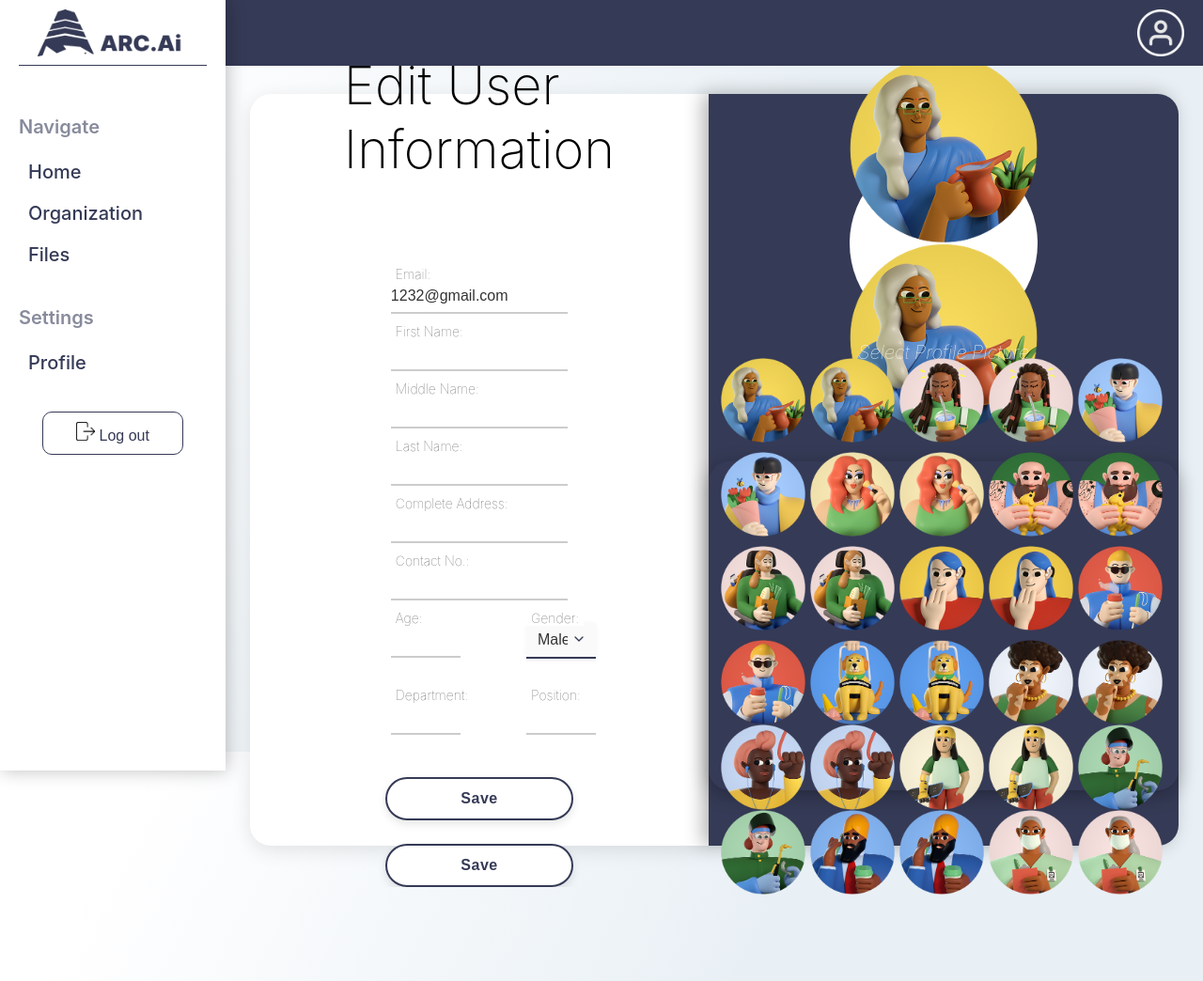
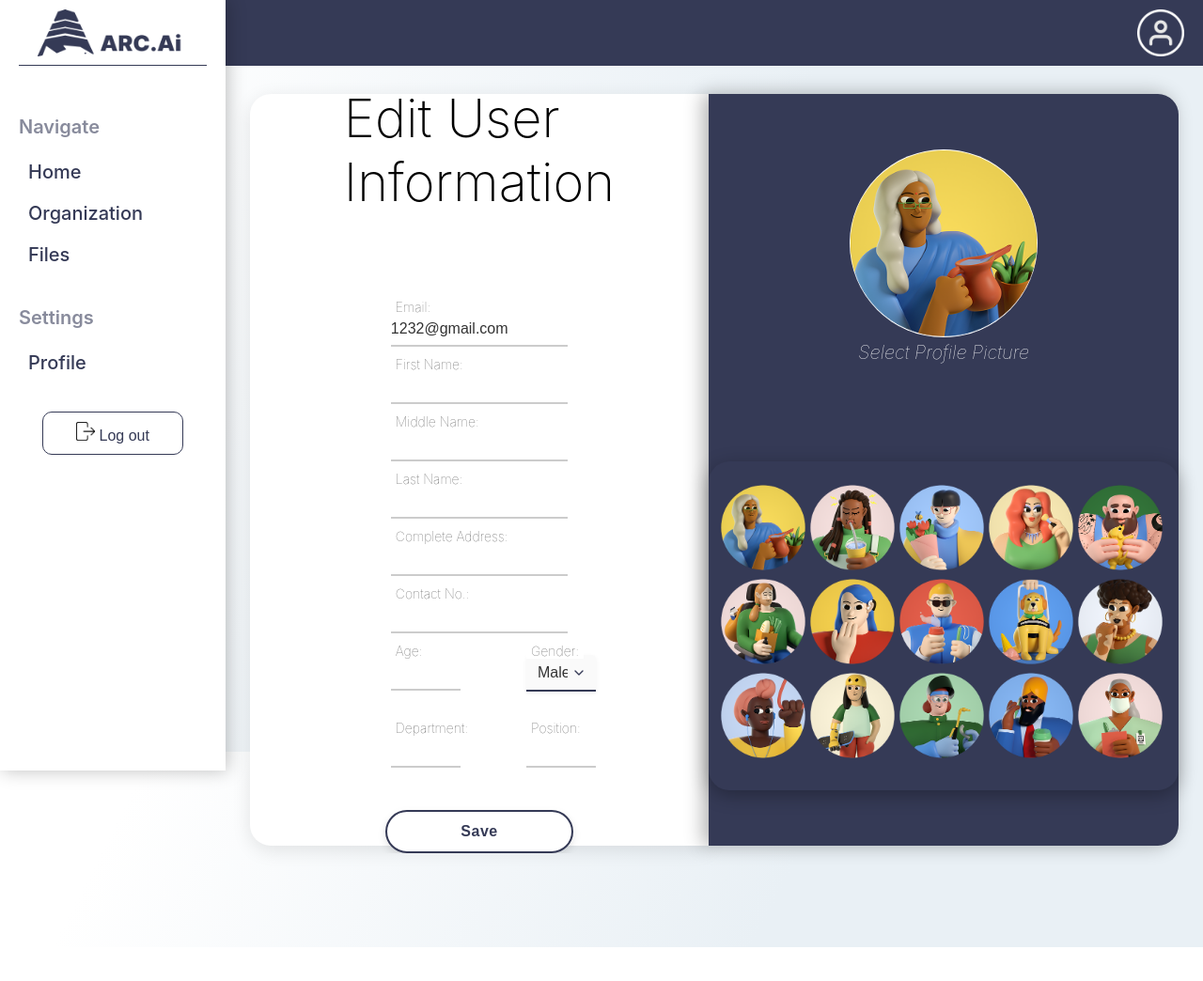
Before and after one commit to DukeZyke/Arc.Ai, a Django app: page /edit_user_profile/15/ in a window 1280 px wide. Shown: the whole page at 94% size. After the commit the page ends 1008 px from the top, so only its background shows below. Run offline with Django 5.2, Linux system fonts and the light colour scheme; a user stored in the database is signed in; data comes from the database, SQL or seed files in the repository.

Commit message:
profile name fix

```diff
--- a/Arc_Ai/Arc_Ai/core/static/styles/profilepage.css
+++ b/Arc_Ai/Arc_Ai/core/static/styles/profilepage.css
@@ -57,10 +57,10 @@
 #userInfo h1 {
     font-size: 60px;
     font-weight: bold;
-    margin-top: -60px;
     color: #000000;
-    justify-content: center;
+    max-width: 500px;
 }
+
 #userInfo h2 {
     font-size: 18px;
     font-weight: normal;
--- a/Arc_Ai/Arc_Ai/core/templates/core/edit_user_profile.html
+++ b/Arc_Ai/Arc_Ai/core/templates/core/edit_user_profile.html
@@ -105,7 +105,6 @@
                             </div>
                         </div>
                         <button id="adminedit-submit-btn" type="submit">Save</button>
-                        <button id="adminedit-submit-btn" type="submit">Save</button>
                         {% endif %}
                     </div>
                 </div>
@@ -114,19 +113,14 @@
             <div id="select_profile">
                 <div id="active_profile_pic">
                     <img id="selected_profile_pic" src="{% static 'Images/Profile' %}{{ signup_details.profile_avatar_id|default:1 }}.png">
-                    <img id="selected_profile_pic" src="{% static 'Images/Profile' %}{{ signup_details.profile_avatar_id|default:1 }}.png">
                 </div>
                 <p>Select Profile Picture</p>
                 <div class="profile_pic_cntr">
                     {% for i in range %}
                         <img class="profile_pic_option{% if signup_details.profile_avatar_id == i %} selected{% endif %}"
-                             src="{% static 'Images/Profile' %}{{ i }}.png"
-                             alt="Profile Picture {{ i }}"
-                             onclick="selectProfilePicture(this, '{{ i }}')">
-                        <img class="profile_pic_option{% if signup_details.profile_avatar_id == i %} selected{% endif %}"
-                             src="{% static 'Images/Profile' %}{{ i }}.png"
-                             alt="Profile Picture {{ i }}"
-                             onclick="selectProfilePicture(this, '{{ i }}')">
+                            src="{% static 'Images/Profile' %}{{ i }}.png"
+                            alt="Profile Picture {{ i }}"
+                            onclick="selectProfilePicture(this, '{{ i }}')">
                     {% endfor %}
                 </div>
             </div>
```
Lines whose indentation alone changed are shown as unchanged.
